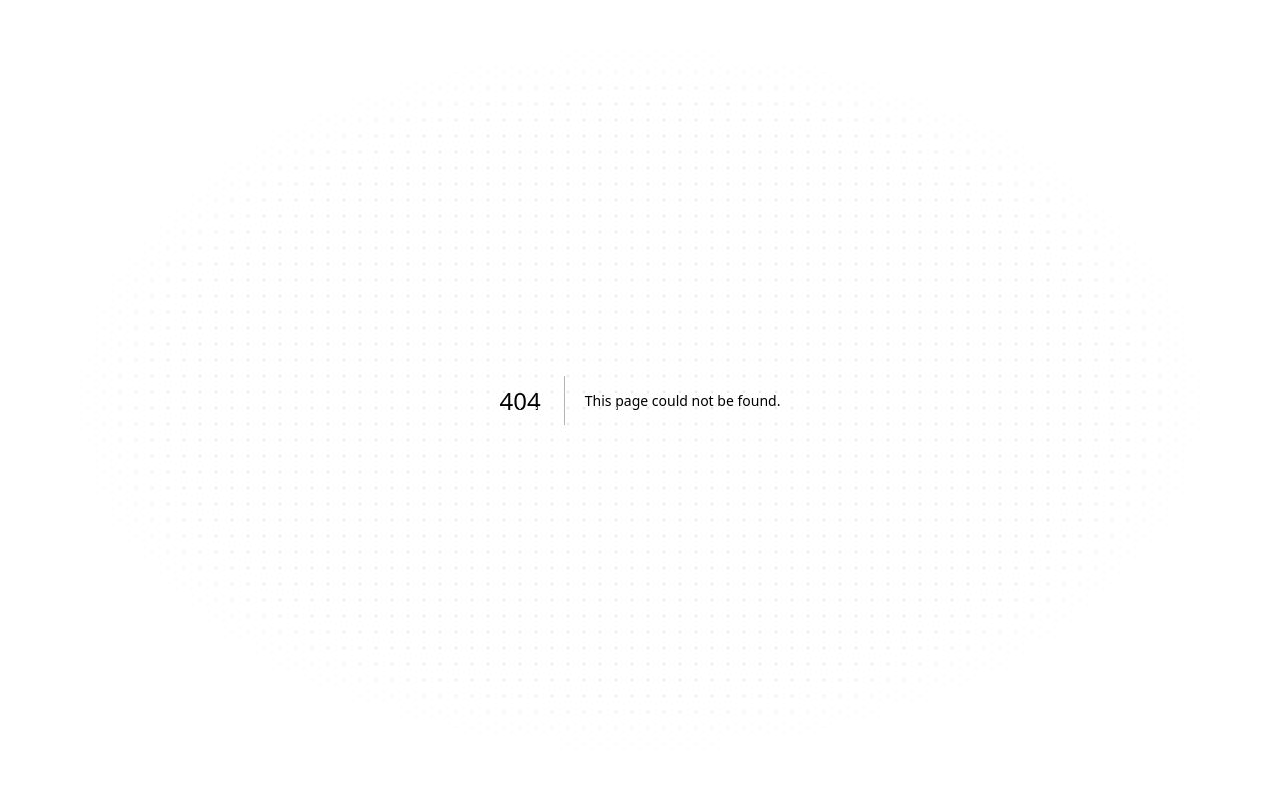
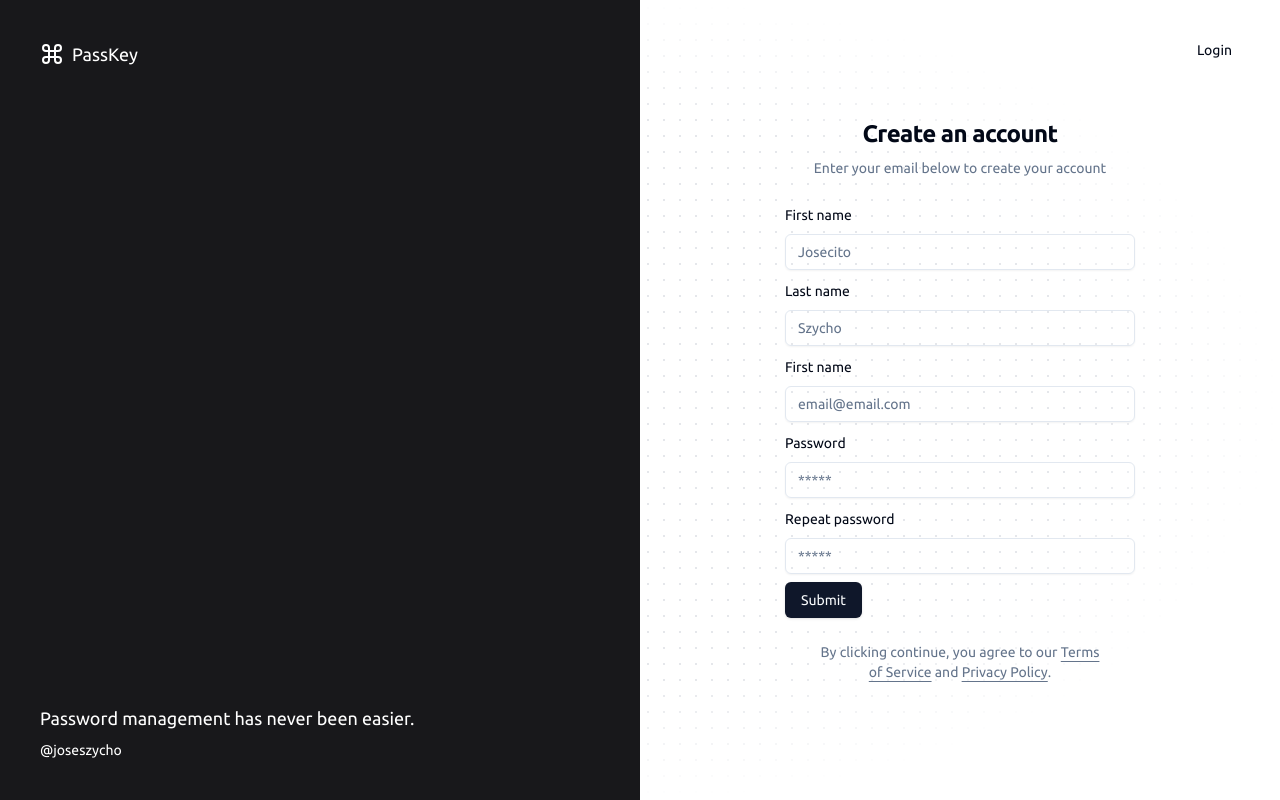
Before and after one commit to facuperezm/password, a Next.js app: page /sign-up in a window 1280 px wide. Before the commit this address had no page. Built offline with nearby package versions, Linux system fonts and the light colour scheme.

Commit message:
feat: add sign up form for authentication

```diff
--- /dev/null
+++ b/src/app/(auth)/sign-up/page.tsx
@@ -0,0 +1,41 @@
+import Link from "next/link";
+
+import { UserAuthForm } from "@/components/user-auth-form";
+import SignUpForm from "@/components/forms/sign-up-form";
+
+export default function SignUpPage() {
+  return (
+    <>
+      <div className="p-8">
+        <div className="mx-auto flex w-full flex-col justify-center space-y-6 sm:w-[350px]">
+          <div className="flex flex-col space-y-2 text-center">
+            <h1 className="text-2xl font-semibold tracking-tight">
+              Create an account
+            </h1>
+            <p className="text-sm text-muted-foreground">
+              Enter your email below to create your account
+            </p>
+          </div>
+          <SignUpForm />
+          <p className="px-8 text-center text-sm text-muted-foreground">
+            By clicking continue, you agree to our{" "}
+            <Link
+              href="/terms"
+              className="underline underline-offset-4 hover:text-primary"
+            >
+              Terms of Service
+            </Link>{" "}
+            and{" "}
+            <Link
+              href="/privacy"
+              className="underline underline-offset-4 hover:text-primary"
+            >
+              Privacy Policy
+            </Link>
+            .
+          </p>
+        </div>
+      </div>
+    </>
+  );
+}
--- /dev/null
+++ b/src/components/forms/sign-up-form.tsx
@@ -0,0 +1,121 @@
+"use client";
+
+import { z } from "zod";
+import { zodResolver } from "@hookform/resolvers/zod";
+import { useForm } from "react-hook-form";
+import { useToast } from "@/components/ui/use-toast";
+
+import {
+  Form,
+  FormControl,
+  FormDescription,
+  FormField,
+  FormItem,
+  FormLabel,
+  FormMessage,
+} from "../ui/form";
+import { Button } from "../ui/button";
+import { Input } from "../ui/input";
+
+const authSchema = z.object({
+  firstName: z.string().min(2).max(20),
+  lastName: z.string().min(2).max(20),
+  email: z.string().email(),
+  password: z.string().min(8),
+  repeatedPassword: z.string().min(8),
+});
+
+export default function SignUpForm() {
+  const form = useForm<z.infer<typeof authSchema>>({
+    resolver: zodResolver(authSchema),
+    defaultValues: {
+      firstName: "",
+      lastName: "",
+      email: "",
+      password: "",
+      repeatedPassword: "",
+    },
+  });
+  const { toast } = useToast();
+
+  function onSubmit(data: z.infer<typeof authSchema>) {
+    toast({
+      title: "Check your email",
+      description: `We've sent a confirmation email to ${data.email}`,
+    });
+  }
+
+  return (
+    <Form {...form}>
+      <form onSubmit={form.handleSubmit(onSubmit)} className="space-y-2">
+        <FormField
+          control={form.control}
+          name="firstName"
+          render={({ field }) => (
+            <FormItem>
+              <FormLabel>First name</FormLabel>
+              <FormControl>
+                <Input placeholder="Josecito" {...field} />
+              </FormControl>
+
+              <FormMessage />
+            </FormItem>
+          )}
+        />
+        <FormField
+          control={form.control}
+          name="lastName"
+          render={({ field }) => (
+            <FormItem>
+              <FormLabel>Last name</FormLabel>
+              <FormControl>
+                <Input placeholder="Szycho" {...field} />
+              </FormControl>
+              <FormMessage />
+            </FormItem>
+          )}
+        />
+        <FormField
+          control={form.control}
+          name="email"
+          render={({ field }) => (
+            <FormItem>
+              <FormLabel>First name</FormLabel>
+              <FormControl>
+                <Input type="email" placeholder="email@email.com" {...field} />
+              </FormControl>
+              <FormMessage />
+            </FormItem>
+          )}
+        />
+        <FormField
+          control={form.control}
+          name="password"
+          render={({ field }) => (
+            <FormItem>
+              <FormLabel>Password</FormLabel>
+              <FormControl>
+                <Input placeholder="*****" {...field} />
+              </FormControl>
+              <FormMessage />
+            </FormItem>
+          )}
+        />
+        <FormField
+          control={form.control}
+          name="repeatedPassword"
+          render={({ field }) => (
+            <FormItem>
+              <FormLabel>Repeat password</FormLabel>
+              <FormControl>
+                <Input placeholder="*****" {...field} />
+              </FormControl>
+              <FormMessage />
+            </FormItem>
+          )}
+        />
+        <Button type="submit">Submit</Button>
+      </form>
+    </Form>
+  );
+}
--- /dev/null
+++ b/src/components/ui/form.tsx
@@ -0,0 +1,176 @@
+import * as React from "react"
+import * as LabelPrimitive from "@radix-ui/react-label"
+import { Slot } from "@radix-ui/react-slot"
+import {
+  Controller,
+  ControllerProps,
+  FieldPath,
+  FieldValues,
+  FormProvider,
+  useFormContext,
+} from "react-hook-form"
+
+import { cn } from "@/lib/utils"
+import { Label } from "@/components/ui/label"
+
+const Form = FormProvider
+
+type FormFieldContextValue<
+  TFieldValues extends FieldValues = FieldValues,
+  TName extends FieldPath<TFieldValues> = FieldPath<TFieldValues>
+> = {
+  name: TName
+}
+
+const FormFieldContext = React.createContext<FormFieldContextValue>(
+  {} as FormFieldContextValue
+)
+
+const FormField = <
+  TFieldValues extends FieldValues = FieldValues,
+  TName extends FieldPath<TFieldValues> = FieldPath<TFieldValues>
+>({
+  ...props
+}: ControllerProps<TFieldValues, TName>) => {
+  return (
+    <FormFieldContext.Provider value={{ name: props.name }}>
+      <Controller {...props} />
+    </FormFieldContext.Provider>
+  )
+}
+
+const useFormField = () => {
+  const fieldContext = React.useContext(FormFieldContext)
+  const itemContext = React.useContext(FormItemContext)
+  const { getFieldState, formState } = useFormContext()
+
+  const fieldState = getFieldState(fieldContext.name, formState)
+
+  if (!fieldContext) {
+    throw new Error("useFormField should be used within <FormField>")
+  }
+
+  const { id } = itemContext
+
+  return {
+    id,
+    name: fieldContext.name,
+    formItemId: `${id}-form-item`,
+    formDescriptionId: `${id}-form-item-description`,
+    formMessageId: `${id}-form-item-message`,
+    ...fieldState,
+  }
+}
+
+type FormItemContextValue = {
+  id: string
+}
+
+const FormItemContext = React.createContext<FormItemContextValue>(
+  {} as FormItemContextValue
+)
+
+const FormItem = React.forwardRef<
+  HTMLDivElement,
+  React.HTMLAttributes<HTMLDivElement>
+>(({ className, ...props }, ref) => {
+  const id = React.useId()
+
+  return (
+    <FormItemContext.Provider value={{ id }}>
+      <div ref={ref} className={cn("space-y-2", className)} {...props} />
+    </FormItemContext.Provider>
+  )
+})
+FormItem.displayName = "FormItem"
+
+const FormLabel = React.forwardRef<
+  React.ElementRef<typeof LabelPrimitive.Root>,
+  React.ComponentPropsWithoutRef<typeof LabelPrimitive.Root>
+>(({ className, ...props }, ref) => {
+  const { error, formItemId } = useFormField()
+
+  return (
+    <Label
+      ref={ref}
+      className={cn(error && "text-destructive", className)}
+      htmlFor={formItemId}
+      {...props}
+    />
+  )
+})
+FormLabel.displayName = "FormLabel"
+
+const FormControl = React.forwardRef<
+  React.ElementRef<typeof Slot>,
+  React.ComponentPropsWithoutRef<typeof Slot>
+>(({ ...props }, ref) => {
+  const { error, formItemId, formDescriptionId, formMessageId } = useFormField()
+
+  return (
+    <Slot
+      ref={ref}
+      id={formItemId}
+      aria-describedby={
+        !error
+          ? `${formDescriptionId}`
+          : `${formDescriptionId} ${formMessageId}`
+      }
+      aria-invalid={!!error}
+      {...props}
+    />
+  )
+})
+FormControl.displayName = "FormControl"
+
+const FormDescription = React.forwardRef<
+  HTMLParagraphElement,
+  React.HTMLAttributes<HTMLParagraphElement>
+>(({ className, ...props }, ref) => {
+  const { formDescriptionId } = useFormField()
+
+  return (
+    <p
+      ref={ref}
+      id={formDescriptionId}
+      className={cn("text-[0.8rem] text-muted-foreground", className)}
+      {...props}
+    />
+  )
+})
+FormDescription.displayName = "FormDescription"
+
+const FormMessage = React.forwardRef<
+  HTMLParagraphElement,
+  React.HTMLAttributes<HTMLParagraphElement>
+>(({ className, children, ...props }, ref) => {
+  const { error, formMessageId } = useFormField()
+  const body = error ? String(error?.message) : children
+
+  if (!body) {
+    return null
+  }
+
+  return (
+    <p
+      ref={ref}
+      id={formMessageId}
+      className={cn("text-[0.8rem] font-medium text-destructive", className)}
+      {...props}
+    >
+      {body}
+    </p>
+  )
+})
+FormMessage.displayName = "FormMessage"
+
+export {
+  useFormField,
+  Form,
+  FormItem,
+  FormLabel,
+  FormControl,
+  FormDescription,
+  FormMessage,
+  FormField,
+}
```
